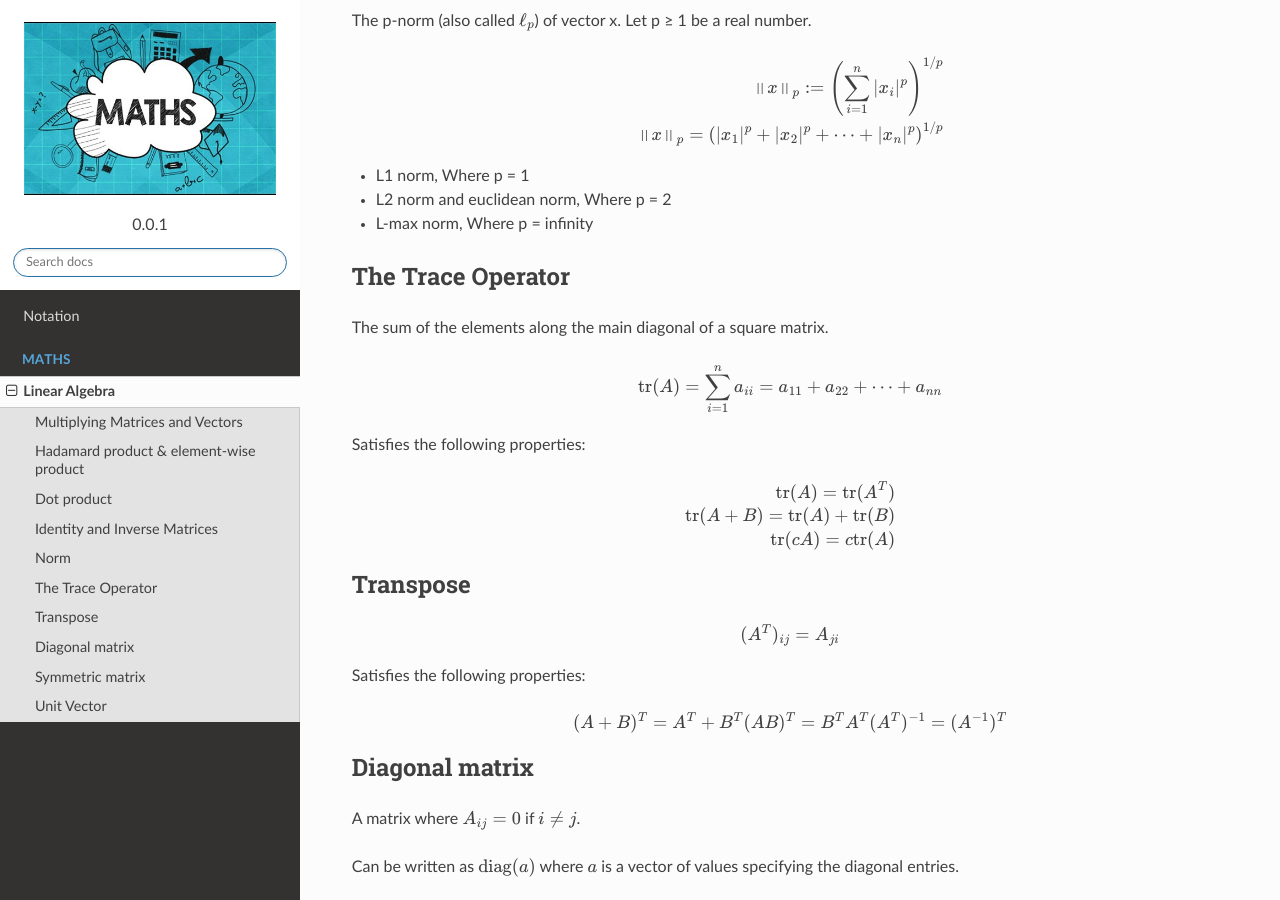
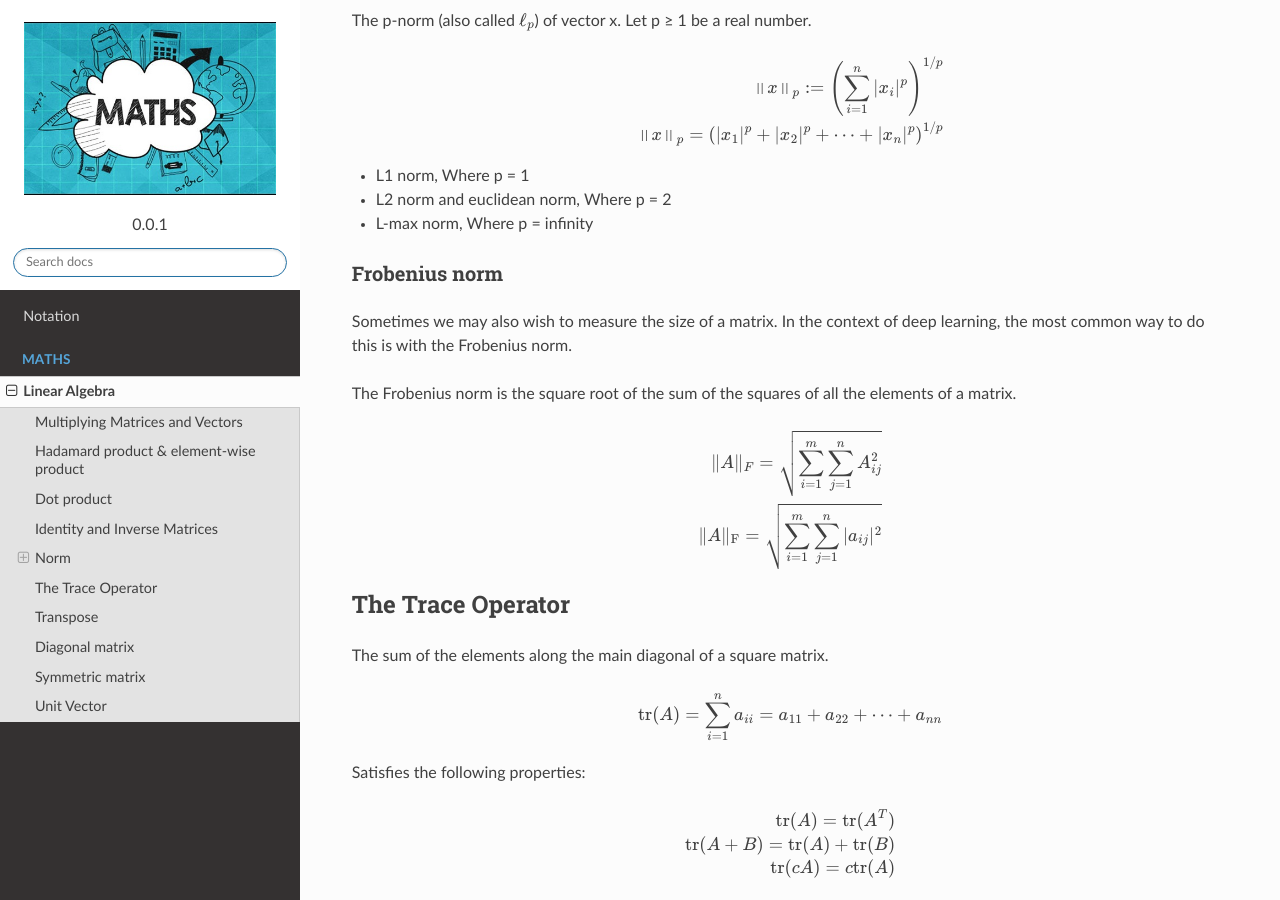
Before and after one commit to akkefa/ml-notes, a Sphinx documentation site: the page built from docs/linear_algebra.rst, in a window 1280 px wide and 900 px high, scrolled down 1517 px. Built offline with Sphinx 7.4.7 and the Read the Docs theme 2.0.0, drawn with Linux system fonts in a browser that asks for light colours.

Commit message:
[notation] new notation added.

```diff
--- a/docs/linear_algebra.rst
+++ b/docs/linear_algebra.rst
@@ -96,6 +96,19 @@ The p-norm (also called :math:`\ell_p`) of vector x. Let p ≥ 1 be a real numbe
 *  L2 norm and euclidean norm, Where p = 2
 *  L-max norm, Where p = infinity
 
+Frobenius norm
+^^^^^^^^^^^^^^^
+Sometimes we may also wish to measure the size of a matrix. In the context of deep learning,
+the most common way to do this is with the Frobenius norm.
+
+The Frobenius norm is the square root of the sum of the squares of all the elements of a matrix.
+
+.. math::
+
+    \|A\|_F = \sqrt{\sum_{i=1}^m \sum_{j=1}^n A_{ij}^2}
+
+    \|A\|_\text{F} = \sqrt{\sum_{i=1}^m \sum_{j=1}^n |a_{ij}|^2}
+
 The Trace Operator
 -------------------
 The sum of the elements along the main diagonal of a square matrix.
```
